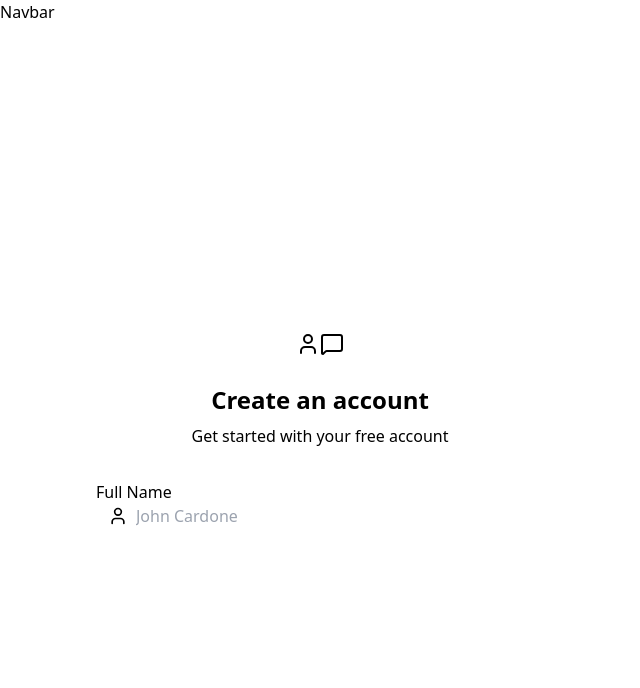
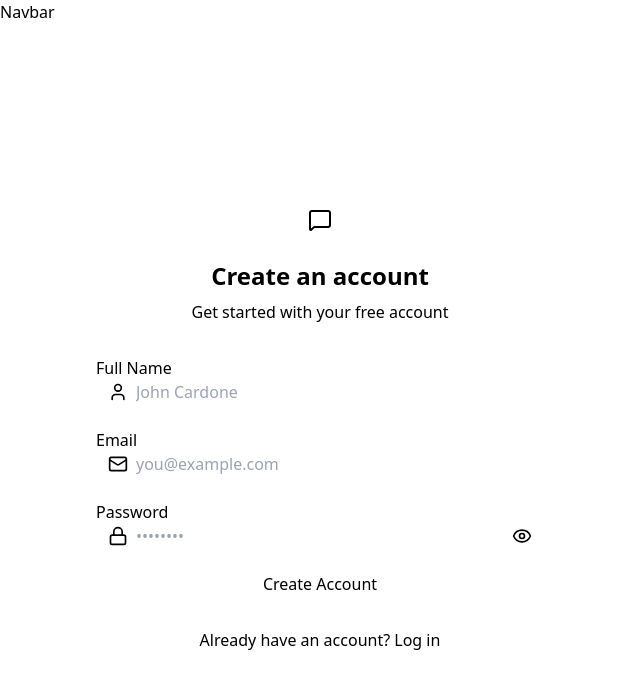
Before and after one commit to savvyaquib/vibe-chat, a React app in the folder Frontend/: page /signup in a window 1280 px wide. Shown: the top 688 px of the page, without its empty margins (0-640 px from the left). Built offline with nearby package versions, Linux system fonts and the light colour scheme; no server answers; the HTML template or start-up script is replaced by a standard one.

Commit message:
feat: enhance Signup component with email and password fields, validation, and loading indicators

```diff
--- a/Frontend/src/pages/Signup.jsx
+++ b/Frontend/src/pages/Signup.jsx
@@ -1,6 +1,14 @@
-import { MessageSquare } from "lucide-react";
-import { User } from "lucide-react";
+import {
+  Mail,
+  MessageSquare,
+  User,
+  Lock,
+  EyeOff,
+  Eye,
+  Loader,
+} from "lucide-react";
 import { useState } from "react";
+import { Link } from "react-router-dom";
 import { useAuthStore } from "../store/useAuthStore.js";
 
 const Signup = () => {
@@ -41,7 +49,6 @@ const Signup = () => {
           <div className="text-center mb-8">
             <div className="flex flex-col items-center gap-2 group">
               <div className="size-12 rounded-xl bg-primary/10 flex items-center justify-center group-hover:bg-primary/20 transition-colors">
-                <User className="size-6 text-primary" />
                 <MessageSquare className="size-6 text-primary" />
               </div>
               <h1 className="text-2xl font-bold mt-2">Create an account</h1>
@@ -57,7 +64,7 @@ const Signup = () => {
                 <span className="label-text font-medium">Full Name</span>
               </label>
               <div className="relative">
-                <div className="absolute inset-y-0 left-0 pl-3 flex items-center pointer-events-none">
+                <div className="absolute inset-y-0 z-10 left-0 pl-3 flex items-center pointer-events-none">
                   <User className="size-5 text-base-content/40" />
                 </div>
                 <input
@@ -71,7 +78,77 @@ const Signup = () => {
                 />
               </div>
             </div>
+            <div className="form-control">
+              <label className="label">
+                <span className="label-text font-medium">Email</span>
+              </label>
+              <div className="relative">
+                <div className="absolute inset-y-0 z-10 left-0 pl-3 flex items-center pointer-events-none">
+                  <Mail className="size-5 text-base-content/40" />
+                </div>
+                <input
+                  type="text"
+                  className={`input input-bordered w-full pl-10`}
+                  placeholder="you@example.com"
+                  value={formData.email}
+                  onChange={(e) =>
+                    setFormData({ ...formData, email: e.target.value })
+                  }
+                />
+              </div>
+            </div>
+            <div className="form-control">
+              <label className="label">
+                <span className="label-text font-medium">Password</span>
+              </label>
+              <div className="relative">
+                <div className="absolute inset-y-0 z-10 left-0 pl-3 flex items-center pointer-events-none">
+                  <Lock className="size-5 text-base-content/40" />
+                </div>
+                <input
+                  type={showPassword ? "text" : "password"}
+                  className={`input input-bordered w-full pl-10`}
+                  placeholder="••••••••"
+                  value={formData.password}
+                  onChange={(e) =>
+                    setFormData({ ...formData, password: e.target.value })
+                  }
+                />
+                <button
+                  type="button"
+                  className="absolute inset-y-0 right-0 pr-3 flex items-center"
+                  onClick={() => setShowPassword(!showPassword)}
+                >
+                  {showPassword ? (
+                    <EyeOff className="size-5 text-base-content/40" />
+                  ) : (
+                    <Eye className="size-5 text-base-content/40" />
+                  )}
+                </button>
+              </div>
+            </div>
+            <button
+              type="submit"
+              className="btn btn-primary w-full"
+              disabled={isSigningUp}
+            >
+              {isSigningUp ? (
+                <>
+                  <Loader className="size-5 animate-spin" /> Signing Up...
+                </>
+              ) : (
+                "Create Account"
+              )}
+            </button>
           </form>
+          <div className="text-center">
+            <p className="text-base-content/60">
+              Already have an account?{" "}
+              <Link to="/login" className="link link-primary">
+                Log in
+              </Link>
+            </p>
+          </div>
         </div>
       </div>
     </div>
```
